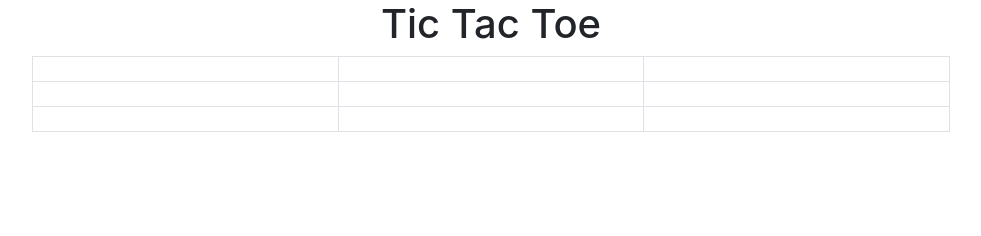
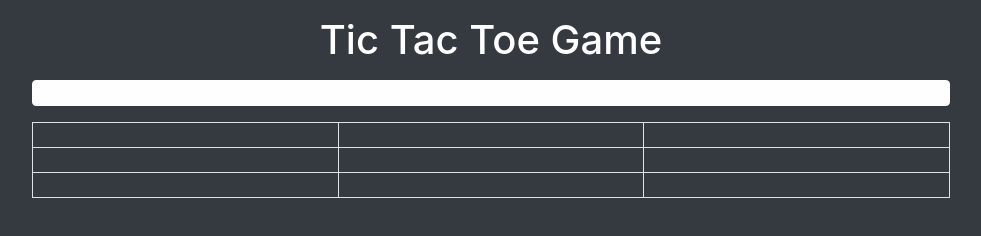
Before and after one commit to suretrust/js-tic-tac-toe, a plain HTML site: page index.html in a window 1280 px wide. Shown: the whole page, without its empty margins (149-1130 px from the left). Drawn offline with nearby package versions, Linux system fonts and the light colour scheme.

Commit message:
Add some styling

```diff
--- a/index.html
+++ b/index.html
@@ -9,12 +9,13 @@
 
     <title>Tic Tac Toe</title>
 </head>
-<body>
-    <h1 class="text-center">Tic Tac Toe</h1>
+<body class="bg-dark">
+    <h1 class="text-center my-3 text-white">Tic Tac Toe Game</h1>
     <div class="container">
         <div class="mx-md-5 px-md-5">
+            <div class="alert alert-light text-center"></div>
             <div id="game">
-                <table class="table table-bordered">
+                <table class="table table-bordered text-center">
                     <tbody id="table-body"></tbody>
                 </table>
             </div>
```
